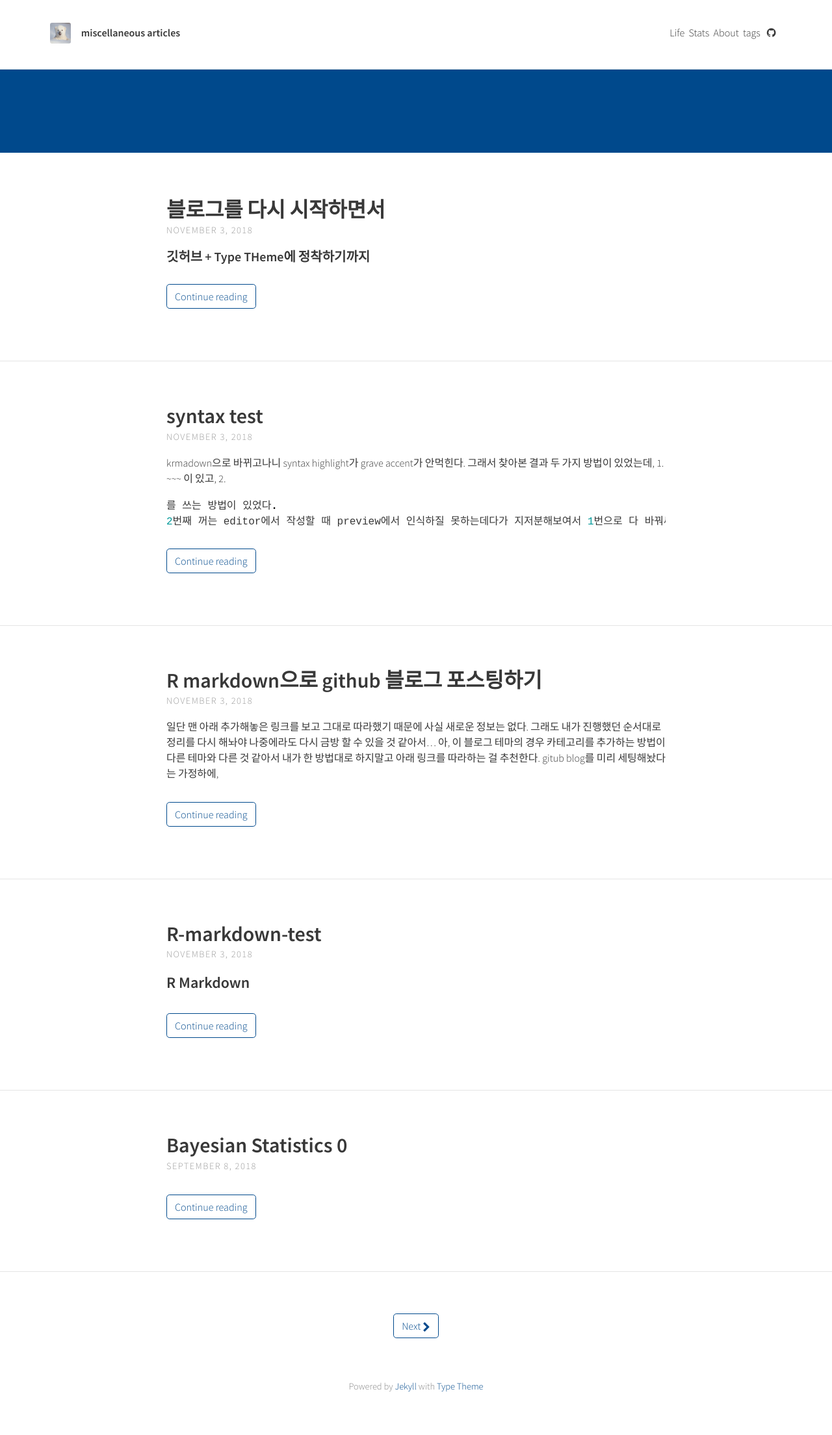
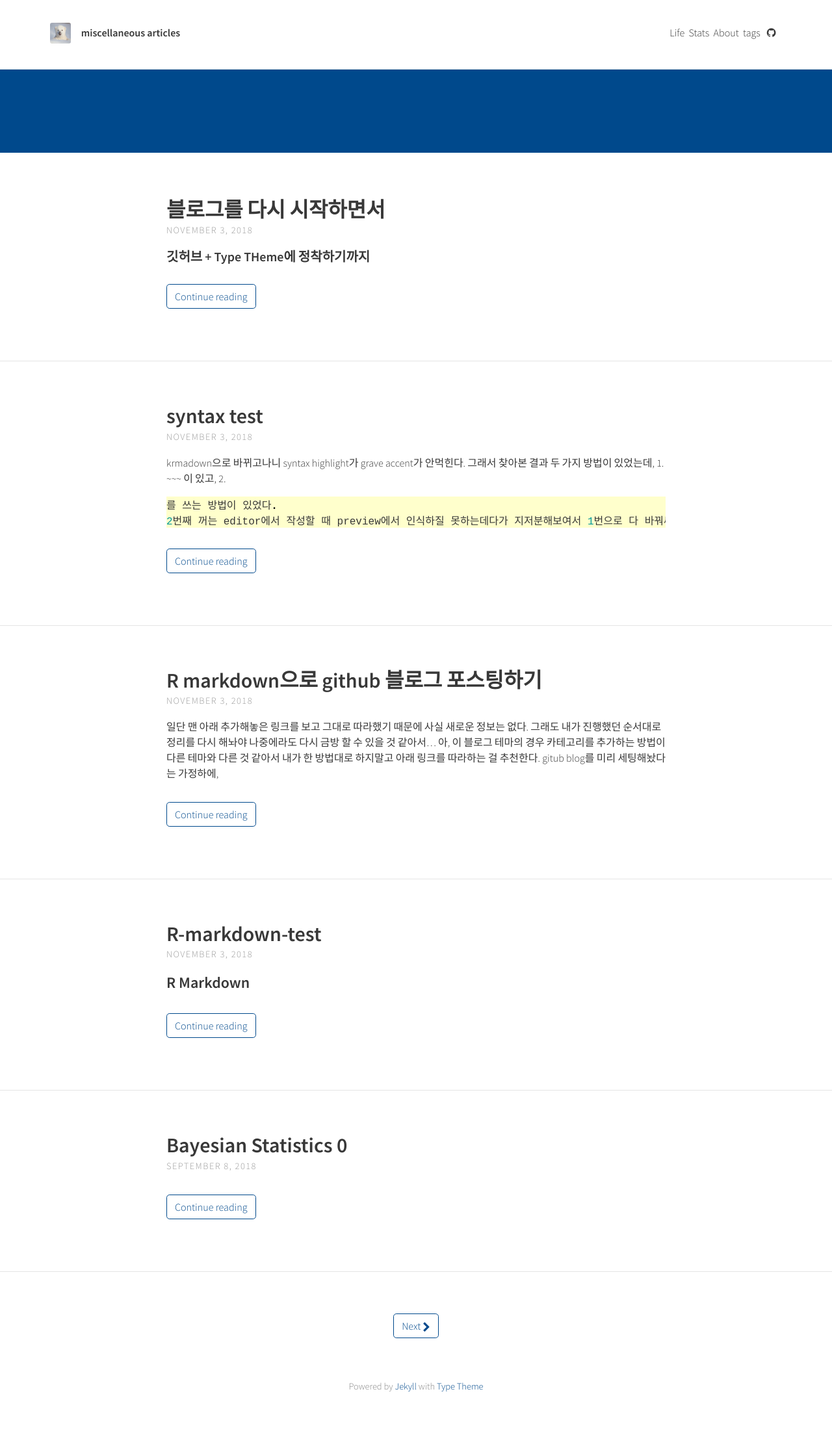
Before and after one commit to DasomKang/dasomkang.github.io, a Jekyll site: the page built from index.html, in a window 1280 px wide. Shown: the whole page at 65% size. Built offline with Jekyll 4.4.1, drawn with Linux system fonts in a browser that asks for light colours; the list of posts is cut into pages by our own code.

Commit message:
rouge syntax test

```diff
--- a/_sass/external/_syntax.scss
+++ b/_sass/external/_syntax.scss
@@ -1,6 +1,7 @@
 // pygments-css (https://github.com/richleland/pygments-css)
 
-.hll { background-color: #fff6bc }
+.highlight { background-color: #ffffcc }
+.hll { background-color: #ffffcc }
 .c { color: #999988; font-style: italic } /* Comment */
 .err { color: #a61717; background-color: #e3d2d2 } /* Error */
 .k { color: #000000; font-weight: bold } /* Keyword */
```
